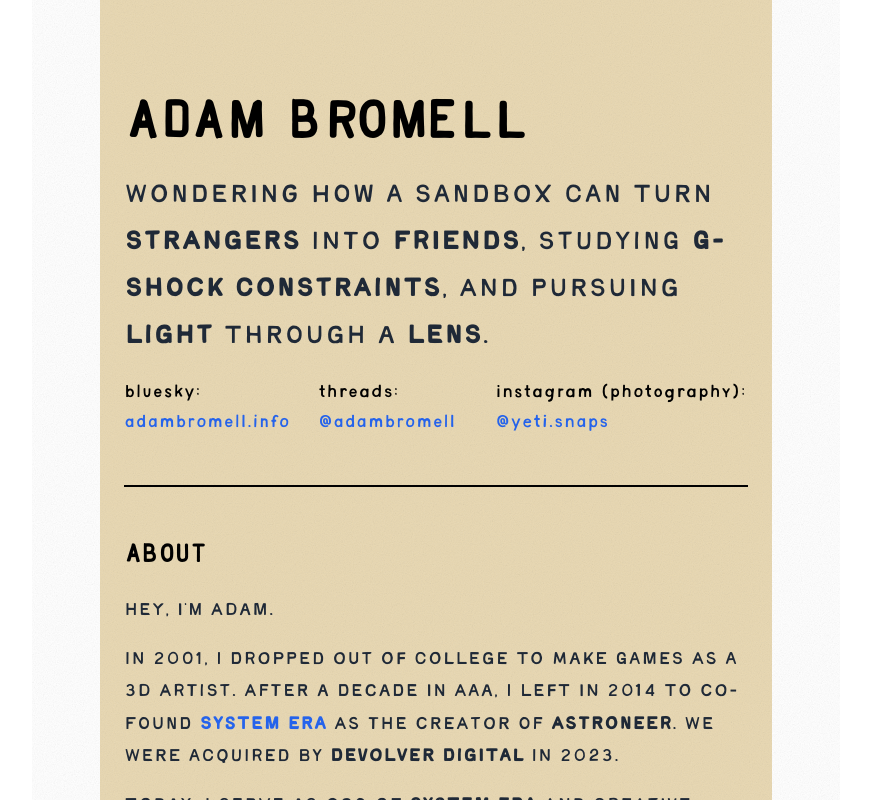
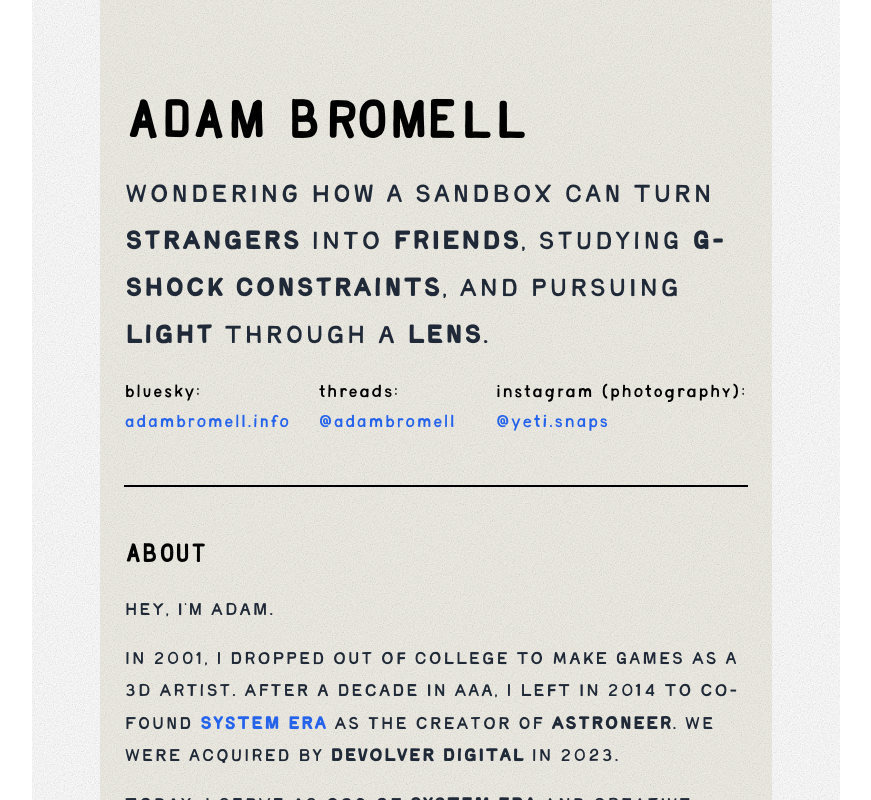
Before and after one commit to XYZCHiiLD/adambromell-site, a Next.js app: page / in a window 1280 px wide. Shown: the top 800 px of the page, without its empty margins (204-1075 px from the left). Built offline with nearby package versions, Linux system fonts and the light colour scheme.

Commit message:
Add files via upload

```diff
--- a/src/app/page.js
+++ b/src/app/page.js
@@ -5,18 +5,8 @@ export default function Home() {
   const [bgColor, setBgColor] = useState('');
 
   useEffect(() => {
-    // Color palette for noise texture
-    const palette = [
-      '#C5003E', // Ribbon Red
-      '#B5CE00', // Piquant Green
-      '#E8D7B0', // Flax
-      '#D89B6A', // Sandstorm
-      '#94C5CC', // Allure
-    ];
-
-    // Pick random color for background
-    const randomColor = palette[Math.floor(Math.random() * palette.length)];
-    setBgColor(randomColor);
+    // Cloud Dancer background
+    setBgColor('#F0EEE4'); // Pantone Cloud Dancer 11-4201 TCX
   }, []);
 
   return (
@@ -45,7 +35,7 @@ export default function Home() {
             right: 0,
             bottom: 0,
             filter: 'url(#noiseFilter)',
-            opacity: 0.15,
+            opacity: 0.4,
             pointerEvents: 'none',
           }}
         />
```
